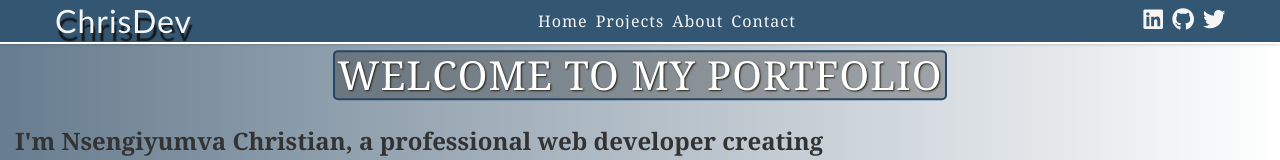
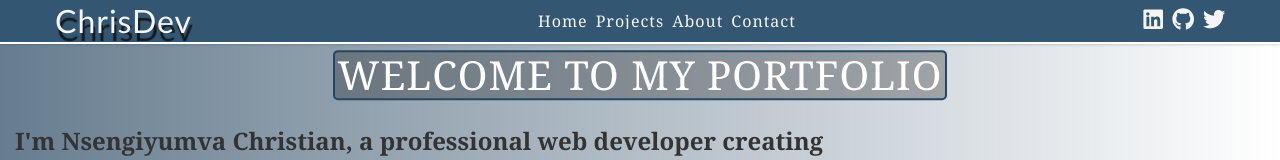
Before and after one commit to NSENGIYUMVA-Christian/PortFolioProject, a React (Vite) app: page / in a window 1280 px wide. Shown: the top 160 px of the page. Built offline with nearby package versions, Linux system fonts and the light colour scheme; no server answers.

Commit message:
modifying typography

```diff
--- a/src/index.css
+++ b/src/index.css
@@ -327,7 +327,6 @@ border:2px solid rgb(36, 71, 100);
 background-color: rgba(0, 0, 0, 0.258);
 border-radius:5px;
 padding:3px;
-text-shadow: 1px 1px 2px rgb(32, 30, 18);
 animation: welcome 7s ease-in-out forwards;
 }
 @keyframes welcome {
@@ -415,9 +414,8 @@ figure{
   border: 2px solid rgba(70, 131, 180, 0.174);
 }
 .select-project h3{
-  font-family: 'Franklin Gothic Medium', 'Arial Narrow', Arial, sans-serif;
   color:rgba(245, 245, 245, 0.9);
-  text-shadow: 1px 1px 2px black;
+
 }
 .projects-select-list {
   display: flex;
```
